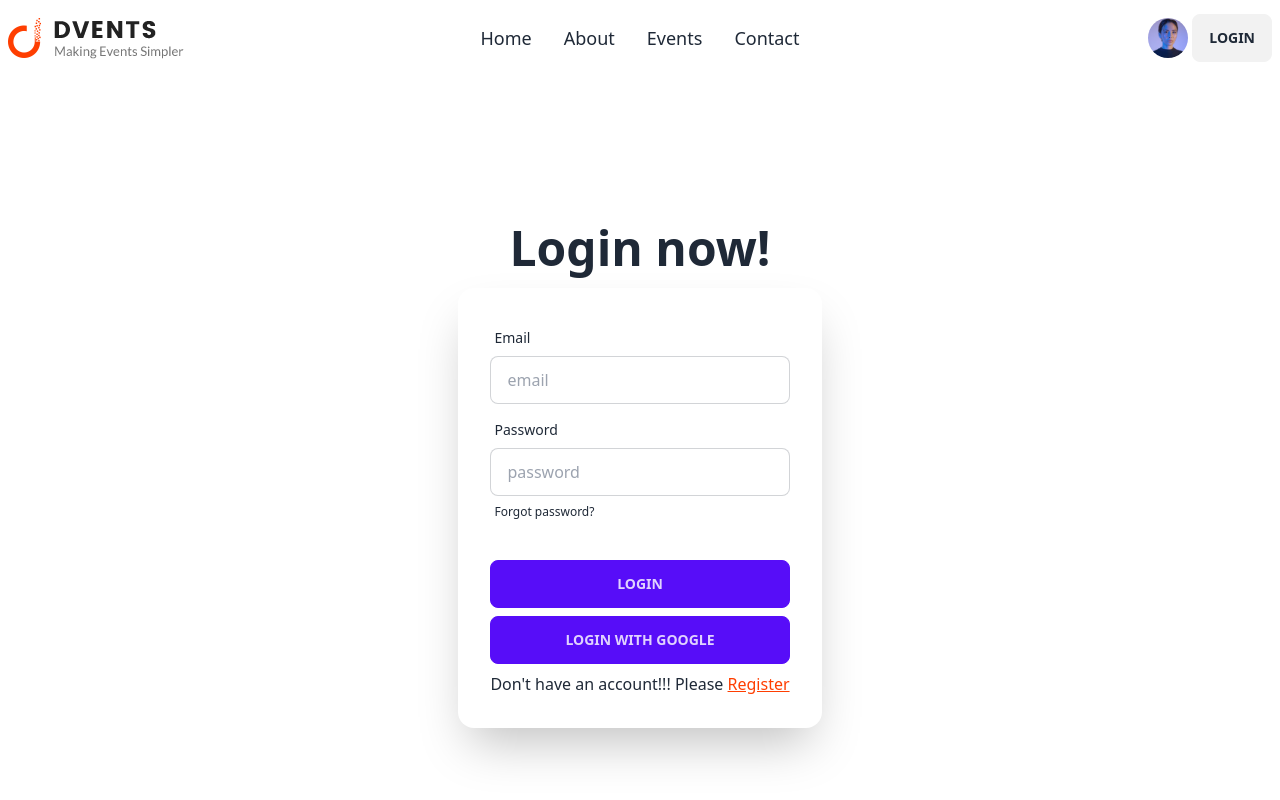
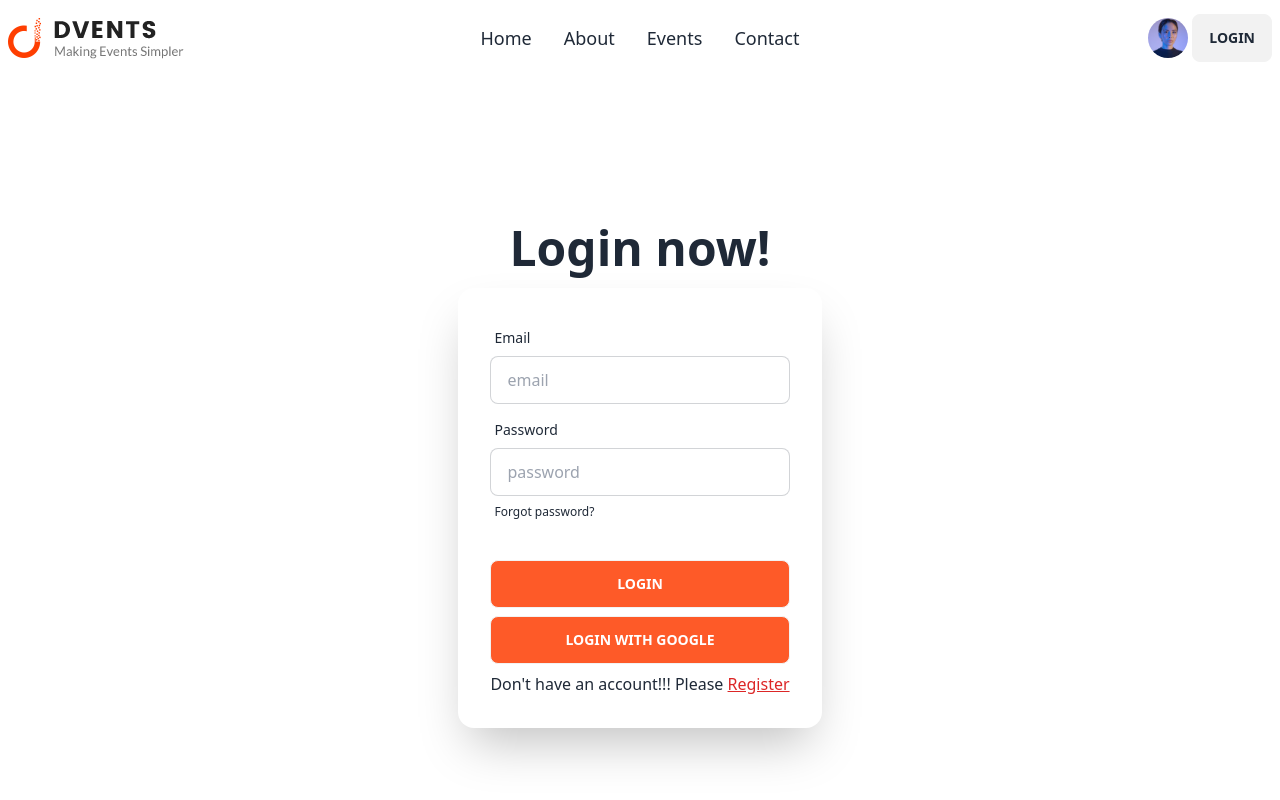
Before and after one commit to Saifulkhandaker/sports-event, a React (Vite) app: page /login in a window 1280 px wide. Shown: the top 800 px of the page. Built offline with nearby package versions, Linux system fonts and the light colour scheme.

Commit message:
login form function updated

```diff
--- a/src/Components/Login.jsx
+++ b/src/Components/Login.jsx
@@ -18,19 +18,19 @@ const Login = () => {
     })
   }
 
-
   const handleLogin = (e) => {
     e.preventDefault();
 
     if((email, password)){
       signIn(email, password).then(result =>{
+        setError('');
           toast.success("Successfully logged in")
       })
       .catch((err) => {
-        setError('');
         setError("Invalid email or password");
       })
     }
+
 
   };
 
@@ -76,10 +76,10 @@ const Login = () => {
                 </label>
               </div>
               <div className="form-control mt-6">
-                <button onSubmit={handleLogin} className="btn btn-primary">Login</button>
+                <button onSubmit={handleLogin} className="btn bg-[#fe3c01d7] text-white">Login</button>
               </div>
-              <button onClick={handleGoogle} className="btn btn-primary">Login with Google</button>
-              <p>Don't have an account!!! Please <Link className="font-medium underline text-[#FE3E01]" to="/register">Register</Link></p>
+              <button onClick={handleGoogle} className="btn bg-[#fe3c01d7] text-white">Login with Google</button>
+              <p>Don't have an account!!! Please <Link className="font-medium underline text-red-600" to="/register">Register</Link></p>
             </form>
 
           </div>
@@ -87,7 +87,7 @@ const Login = () => {
       </div>
       <ToastContainer
       position="top-center"
-autoClose={5000}
+autoClose={2000}
 hideProgressBar={false}
 newestOnTop={false}
 closeOnClick
--- a/src/Components/Register.jsx
+++ b/src/Components/Register.jsx
@@ -4,6 +4,7 @@ import { AuthContext } from "../providers/AuthProvider";
 import { useState } from "react";
 import { ToastContainer, toast } from 'react-toastify';
 import 'react-toastify/dist/ReactToastify.css';
+import { useNavigate } from "react-router-dom";
 
 
 
@@ -15,6 +16,8 @@ const Register = () => {
   const [password, setPassword] = useState('');
   const [error, setError] = useState('');
 
+
+  const navigate = useNavigate()
 
 const handleRegister = (e )=> {
   e.preventDefault();
@@ -30,6 +33,7 @@ const handleRegister = (e )=> {
       signUp(email, password)
       .then(result =>
         toast.success("successfully registered"));
+        navigate("/login")
     }
    }
 }
@@ -100,7 +104,7 @@ const handleRegister = (e )=> {
                 </label>
               </div>
               <div className="form-control mt-6">
-                <button onSubmit={handleRegister} className="btn btn-primary">Register</button>
+                <button onSubmit={handleRegister} className="btn bg-[#fe3c01d7] text-white">Register</button>
               </div>
               <p>Already have an account!!! Please <Link className="font-medium underline text-[#3cfe01]" to="/login">Login</Link></p>
             </form>
@@ -109,7 +113,7 @@ const handleRegister = (e )=> {
       </div>
       <ToastContainer
       position="top-center"
-autoClose={5000}
+autoClose={2000}
 hideProgressBar={false}
 newestOnTop={false}
 closeOnClick
```
